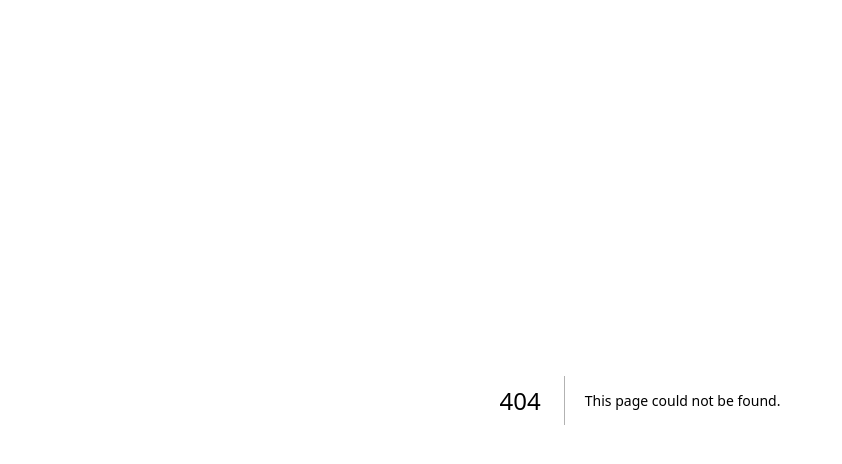
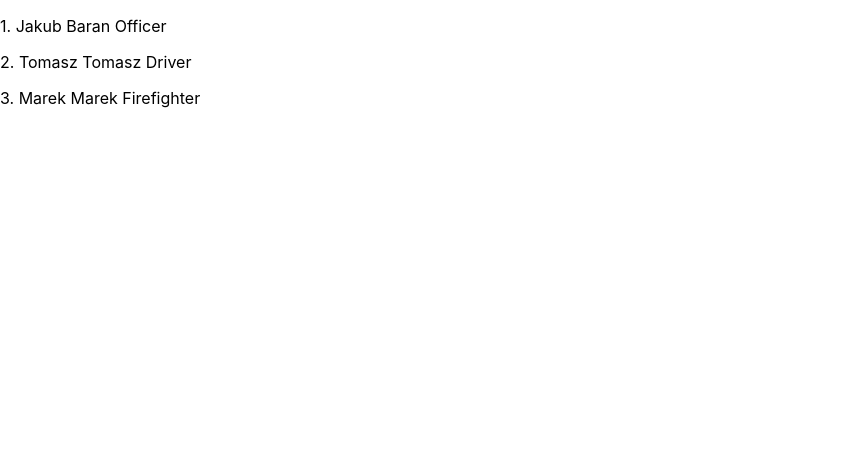
Before and after one commit to baranero/fire-app, a Next.js app: page /users in a window 1280 px wide. Before the commit this address had no page. Shown: the top 464 px of the page, without its empty margins (0-842 px from the left). Built offline with nearby package versions, Linux system fonts and the light colour scheme.

Commit message:
added Link to main site and to users

```diff
--- a/components/MainNavigation.tsx
+++ b/components/MainNavigation.tsx
@@ -1,16 +1,21 @@
 import { FontAwesomeIcon } from '@fortawesome/react-fontawesome'
 import classes from './MainNavigation.module.scss'
 import { faGear, faUser, faUserPlus } from "@fortawesome/free-solid-svg-icons";
+import Link from 'next/link';
 
 const MainNavigation = () => {
     return (
         <header className={classes.header}>
-            <h1 className={classes.title}>FireApp</h1>
+            <Link href="/">
+                <h1 className={classes.title}>FireApp</h1>
+            </Link>
             <ul className={classes['nav-list']}>
                 <li className={classes['nav-list-item']}>Urlopy</li>
                 <li className={classes['nav-list-item']}>Nadgodziny</li>
                 <li className={classes['nav-list-item']}>Zwolnienia lekarskie</li>
-                <li className={classes['nav-list-item']}> Użytkownicy</li>
+                <Link href="/users">
+                    <li className={classes['nav-list-item']}>Użytkownicy</li>
+                </Link>
                 <li className={classes['nav-list-item']}>
                     <FontAwesomeIcon
                         icon={faGear}
--- /dev/null
+++ b/components/Users.tsx
@@ -0,0 +1,13 @@
+import { users } from '../data/users'
+
+const UserItem = () => {
+ return (
+    <>
+        {users.map((user) => (
+            <p key={user.id}>{user.id}. {user.name} {user.function}</p>
+        ))}
+    </>
+ )
+}
+
+export default UserItem
--- /dev/null
+++ b/data/users.ts
@@ -0,0 +1,17 @@
+export const users: { id: number, name: string, function: string }[] = [
+    {
+        id: 1,
+        name: 'Jakub Baran',
+        function: 'Officer',
+    },
+    {
+        id: 2,
+        name: 'Tomasz Tomasz',
+        function: 'Driver',
+    },
+    {
+        id: 3,
+        name: 'Marek Marek',
+        function: 'Firefighter',
+    },
+]
--- a/pages/index.tsx
+++ b/pages/index.tsx
@@ -8,8 +8,8 @@ const inter = Inter({ subsets: ['latin'] })
 
 export default function Home() {
   return (
-    <>
+    <Head>
       <MainNavigation />
-    </>
+    </Head>
   )
 }
--- /dev/null
+++ b/pages/users/index.tsx
@@ -0,0 +1,16 @@
+import MainNavigation from "@/components/MainNavigation"
+import Head from "next/head"
+import UserItem from "@/components/Users"
+
+const Users = () => {
+    return (
+        <>
+            <Head>
+                <MainNavigation/>
+            </Head>
+            <UserItem/>
+        </>
+    )
+   }
+
+   export default Users
--- a/styles/globals.css
+++ b/styles/globals.css
@@ -9,3 +9,8 @@ ul {
   list-style: none;
   padding: 0;
 }
+
+a {
+  text-decoration: none;
+  color: #000;
+}
```
Also changed, not shown: pages/users/[id].tsx (added).
